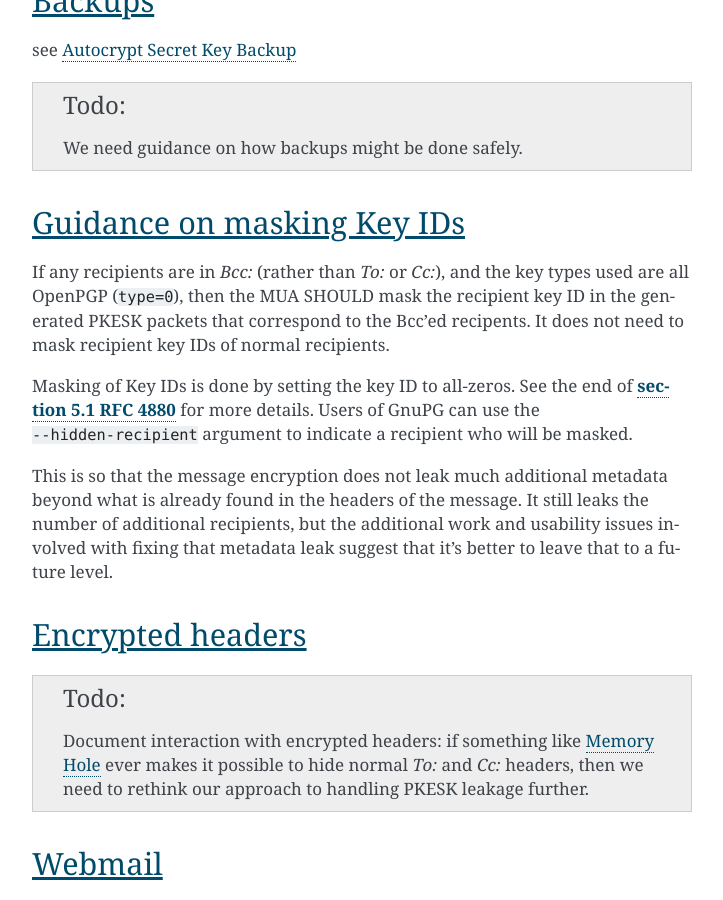
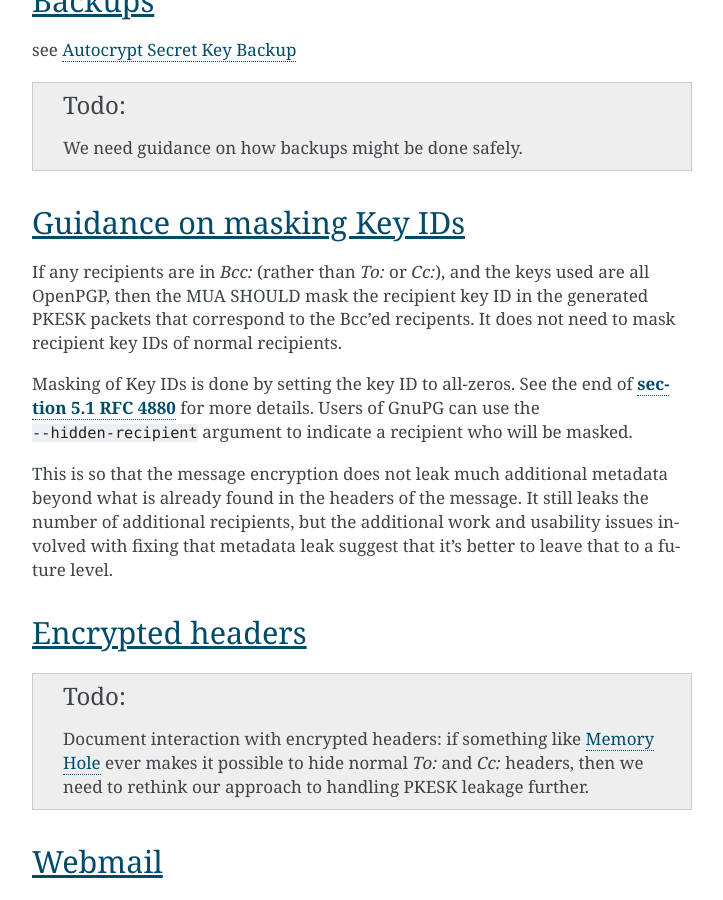
Before and after one commit to autocrypt/autocrypt, a Sphinx documentation site: the page built from doc/next-steps.rst, in a window 1280 px wide and 900 px high, scrolled down 2298 px. Shown: the whole window, without its empty margins (388-1111 px from the left). Built offline with Sphinx 7.4.7, drawn with Linux system fonts in a browser that asks for light colours.

Commit message:
drop a type=0 reference

```diff
--- a/doc/next-steps.rst
+++ b/doc/next-steps.rst
@@ -89,8 +89,8 @@ Guidance on masking Key IDs
 ---------------------------
 
 If any recipients are in :mailheader:`Bcc:` (rather than
-:mailheader:`To:` or :mailheader:`Cc:`), and the key types used are
-all OpenPGP (``type=0``), then the MUA SHOULD mask the recipient key
+:mailheader:`To:` or :mailheader:`Cc:`), and the keys used are
+all OpenPGP, then the MUA SHOULD mask the recipient key
 ID in the generated PKESK packets that correspond to the Bcc'ed
 recipents.  It does not need to mask recipient key IDs of normal
 recipients.
```
